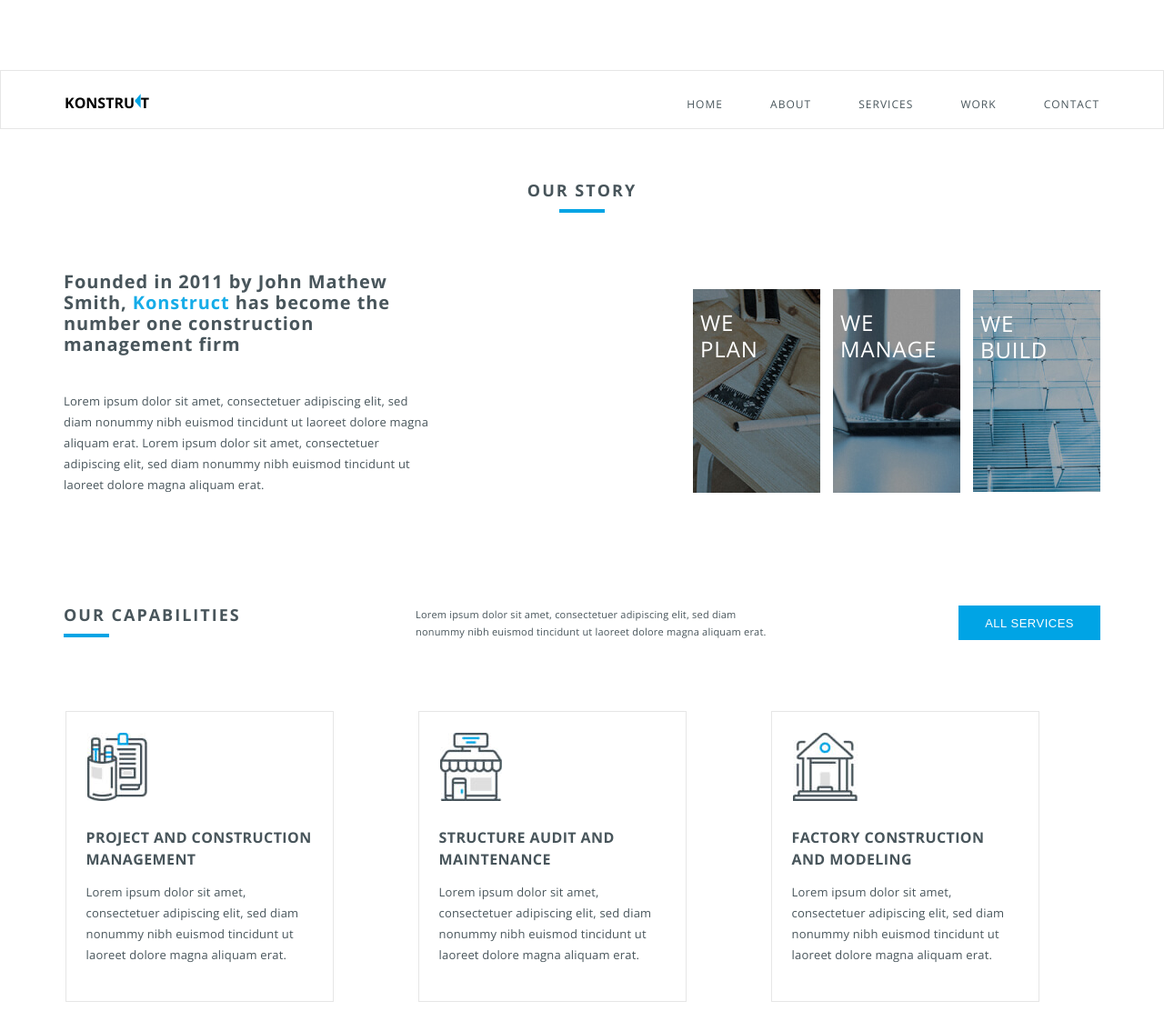
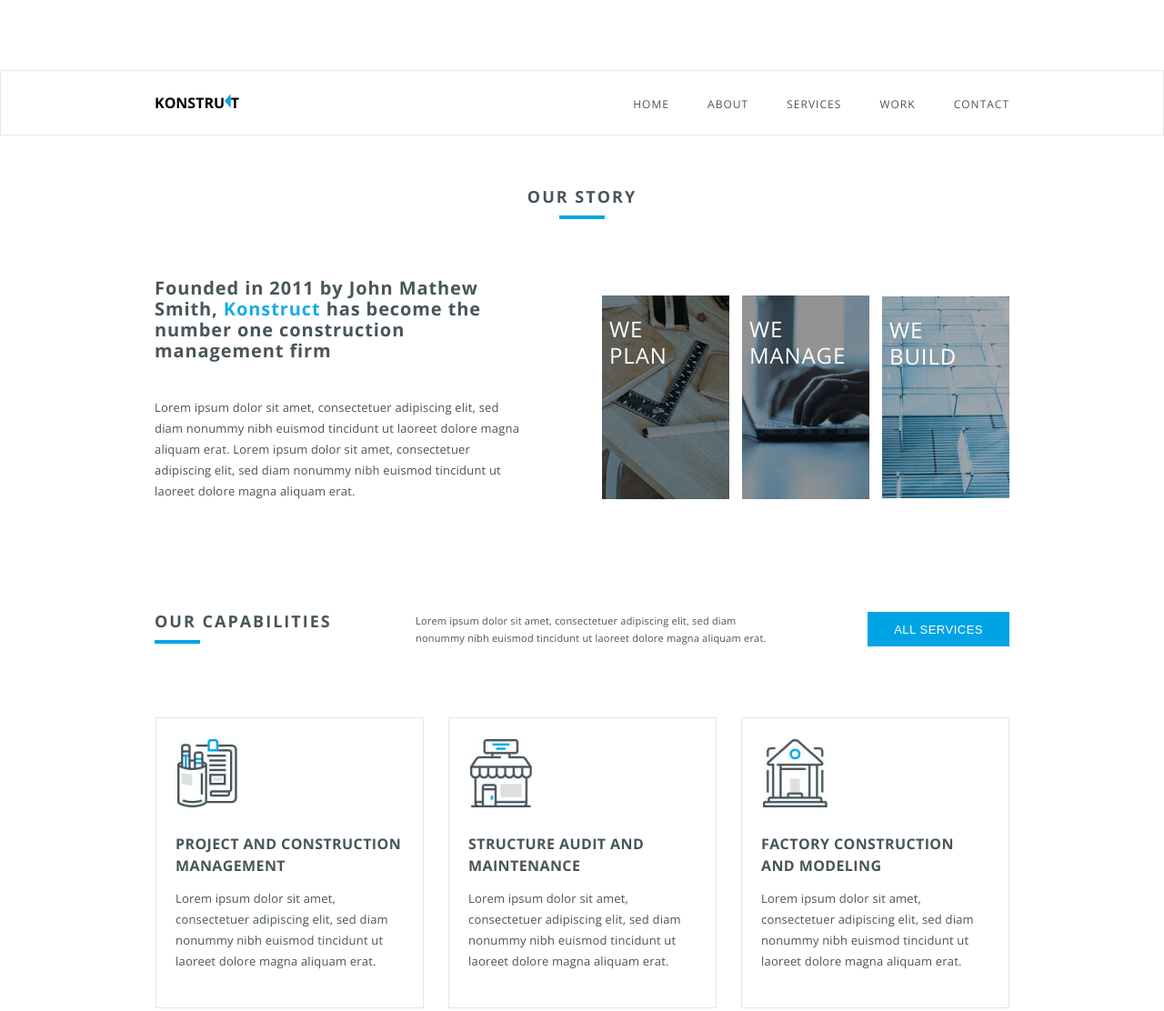
Before and after one commit to Karina088/konstruct_template, a plain HTML site: page index.html in a window 1280 px wide. Shown: the part 692-1804 px from the top of the page at 91% size. Drawn offline with nearby package versions, Linux system fonts and the light colour scheme.

Commit message:
fixed layout

```diff
--- a/index.html
+++ b/index.html
@@ -4,7 +4,7 @@
 <head>
     <meta charset="UTF-8">
     <meta http-equiv="X-UA-Compatible" content="IE=edge">
-    <meta name="viewport" content="width=device-width, initial-scale=1.0">
+    <meta name="viewport" content="width=970, initial-scale=1.0">
     <link rel="stylesheet" href="style.css">
     <link
         href="https://fonts.googleapis.com/css?family=Open+Sans:300,regular,500,600,700,800,300italic,italic,500italic,600italic,700italic,800italic"
@@ -21,7 +21,8 @@
         <p class="header__par">SCROLL DOWN</p>
     </header>
 
-    <nav class="menu center">
+    <nav class="menu">
+        <div class="menu-box container">
             <p class="menu__logo">KONSTRU<img class="logo-img" src="img/triangle.png" alt="triangle photo">T</p>
             <ul class="menu__list">
                 <li><a class="menu__link" href="#">HOME</a></li>
@@ -30,14 +31,16 @@
                 <li><a class="menu__link" href="#">WORK</a></li>
                 <li><a class="menu__link" href="#">CONTACT</a></li>
             </ul>
+        </div>
+
     </nav>
 
     <main>
-        <div class="story">
+        <div class="story container">
             <h3 class="story__header">OUR STORY</h3>
             <hr class="line">
         </div>
-        <div class="content center">
+        <div class="content container">
             <section>
                 <h4 class="content__founded">Founded in 2011 by John Mathew Smith, <span class="content__span">Konstruct
                     </span> has become the number one construction management firm</h4>
@@ -63,7 +66,7 @@
             </figure>
         </div>
 
-        <div class="service center">
+        <div class="service container">
             <div class="service-line">
                 <h3 class="service__name">OUR CAPABILITIES</h3>
                 <hr class="service__line">
@@ -74,7 +77,7 @@
             <button class="service__button">ALL SERVICES</button>
         </div>
 
-        <div class="service__cart center">
+        <div class="service__cart container">
             <div class="service-item">
                 <img class="service__img" src="img/project.jpg" alt="project photo">
                 <article class="service-cart_text">
@@ -127,7 +130,7 @@
     </div>
 
     <footer>
-        <div class="footer center">
+        <div class="footer container">
             <div class="company">
                 <p class="company-par">COMPANY</p>
                 <h3 class="company__logo">KOSTRU<img class="logo-img" src="img/triangle.png" alt="triangle photo">T
@@ -175,7 +178,7 @@
                         class="icons-img"></a>
             </div>
         </div>
-        <div class="copyright">
+        <div class="copyright container">
             <p>&copy;&nbsp;2017 Konstruct Inc. Designed by&nbsp;Jane Kathryn Teo</p>
             <!-- <p>2022 frontend from Karina088</p> -->
         </div>
--- a/style.css
+++ b/style.css
@@ -9,18 +9,25 @@
 
 body {
     font-family: 'Open Sans', 'Lucida Sans Unicode';
+    min-width: 970px;
 }
 
 header {
     background-image: url(img/bg.png);
     background-repeat: no-repeat;
-    height: 769px;
+    max-height: 769px;
     background-size: 100%;
 }
 
-.center {
+/* .center {
     padding-left: calc(50% - 570px);
     padding-right: calc(50% - 570px);
+} */
+
+.container {
+    width: 970px;
+    margin: 0px auto;
+    padding: 0px 15px;
 }
 
 .logo {
@@ -59,17 +66,23 @@ header {
     text-align: center;
     letter-spacing: 3.7px;
     color: #FFFFFF;
+    padding-bottom: 71px;
     margin-top: 221px;
 }
 
 .menu {
-    display: flex;
+    /* display: flex;
     justify-content: space-between;
-    height: 65px;
+    height: 65px; */
     background: #FFFFFF;
     border: 1px solid #E6E6E6;
     padding-top: 24px;
     text-align: center;
+}
+
+.menu-box {
+    display: flex;
+    justify-content: space-between;
 }
 
 .menu__logo {
@@ -80,7 +93,7 @@ header {
 
 ul.menu__list li {
     display: inline;
-    padding-left: 48px;
+    padding-left: 38px;
 }
 
 .menu__link {
@@ -166,7 +179,6 @@ figure {
 
 .wrap {
     position: relative;
-
 }
 
 .wrap__img {
@@ -235,8 +247,8 @@ figure {
 .service__cart {
     margin-top: 78px;
     display: grid;
-    gap: 28px;
-    grid-template-columns: repeat(auto-fit, 360px);
+    gap: 27px;
+    grid-template-columns: repeat(auto-fit, 295px);
     justify-content: center;
     margin-bottom: 115px;
 }
```
Lines whose indentation alone changed are shown as unchanged.
